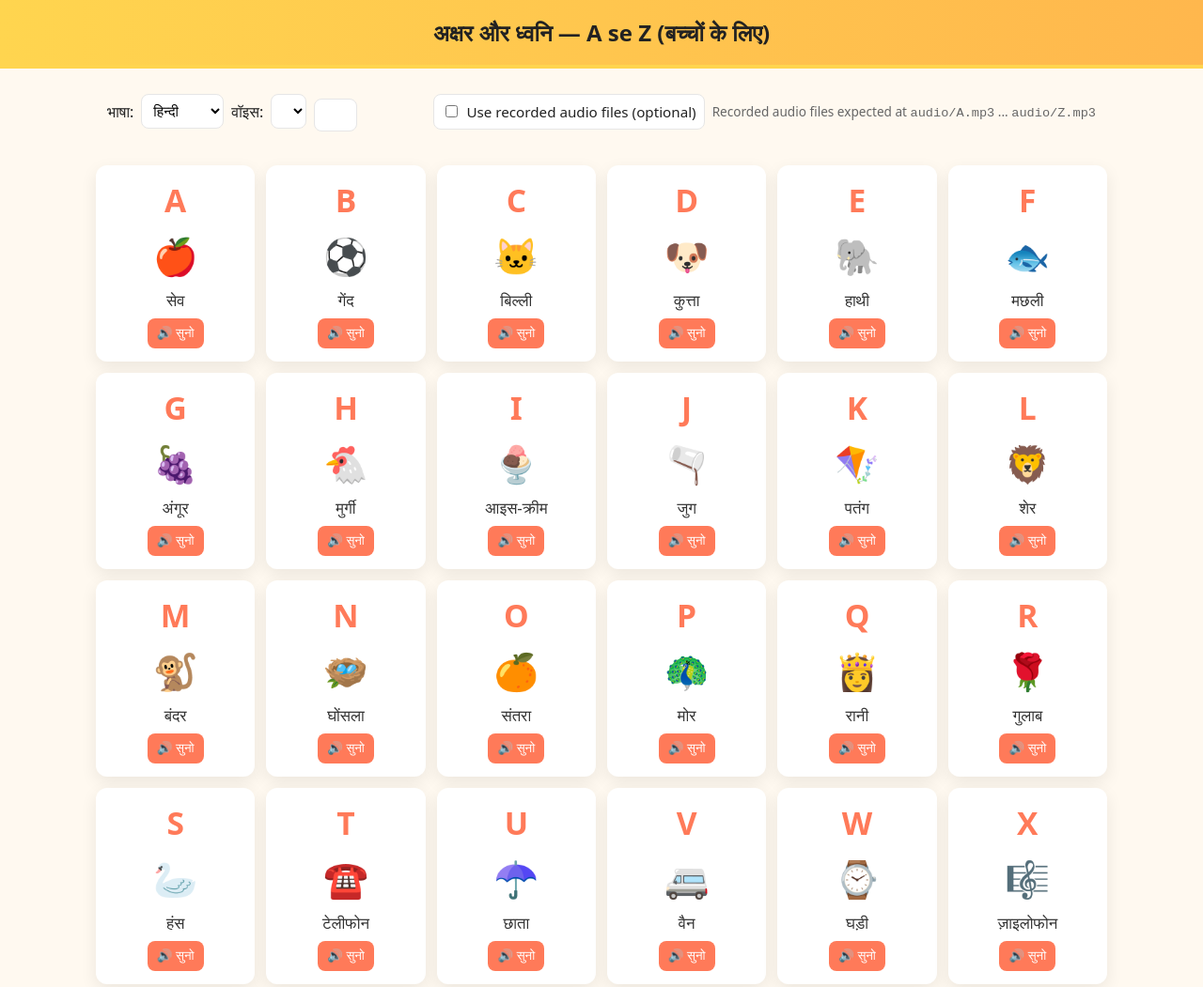
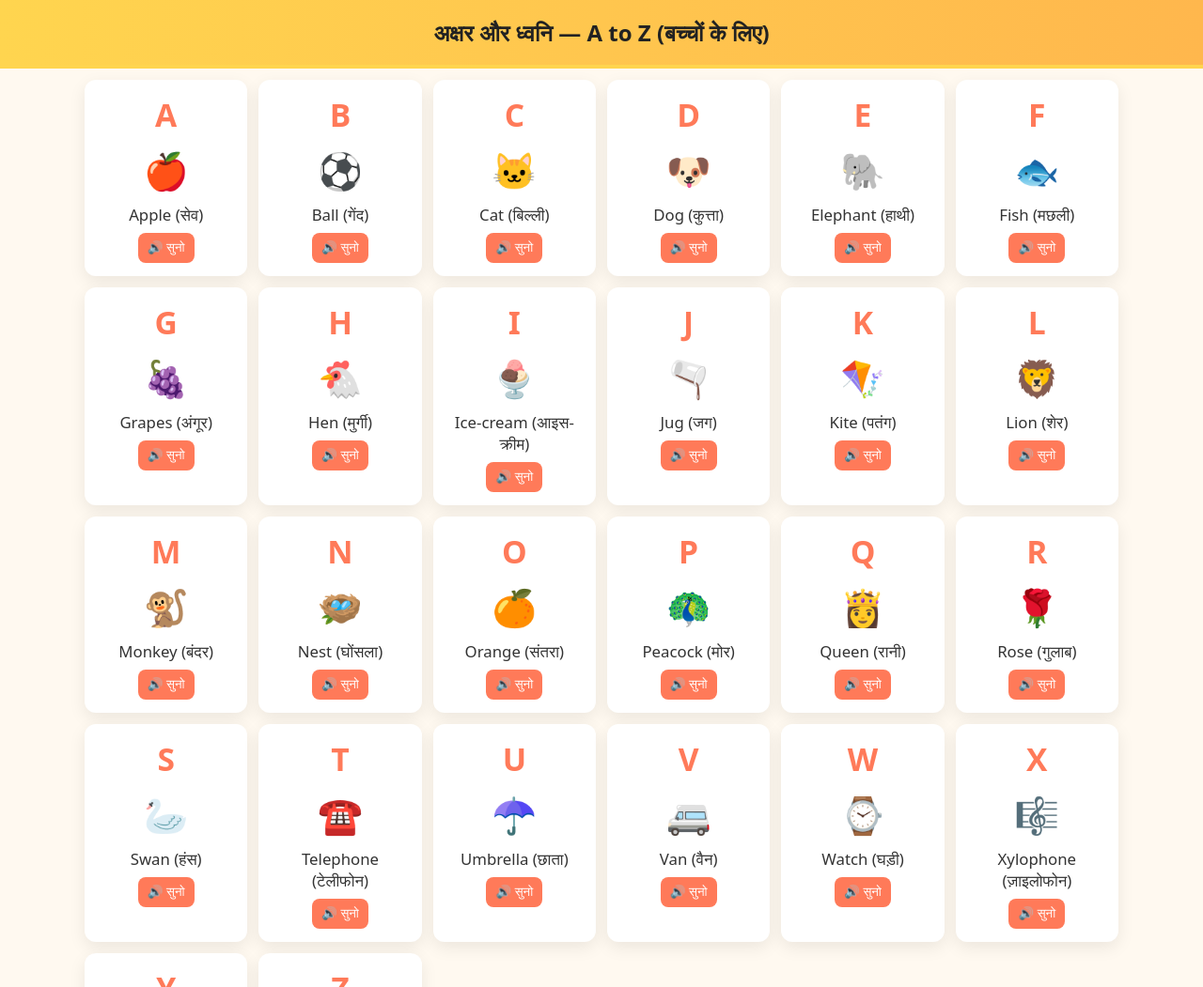
Before and after one commit to dhernsue/ABCD-MASTER-, a plain HTML site: page index.html in a window 1280 px wide. Shown: the top 1051 px of the page at 94% size. Drawn offline with Linux system fonts and the light colour scheme.

Commit message:
Update index.html

```diff
--- a/index.html
+++ b/index.html
@@ -3,235 +3,96 @@
 <head>
   <meta charset="utf-8" />
   <meta name="viewport" content="width=device-width,initial-scale=1" />
-  <title>ABC Phonics - Bacchon ke liye</title>
+  <title>ABC Phonics - बच्चों के लिए</title>
   <style>
-    :root{
-      --bg: #fff9f0;
-      --card: #ffffff;
-      --accent: #ff7a59;
-      --muted: #666;
-      --shadow: 0 6px 18px rgba(0,0,0,0.08);
-      --radius: 12px;
-    }
-    *{box-sizing:border-box}
-    body{font-family: "Noto Sans", "Segoe UI", Roboto, Arial; margin:0; background:var(--bg); color:#222}
+    body{font-family:"Noto Sans","Segoe UI",Roboto,Arial;margin:0;background:#fff9f0;color:#222}
     header{background:linear-gradient(90deg,#ffd54f,#ffb74d);padding:18px;text-align:center;border-bottom:4px solid #ffd54f}
     header h1{margin:0;font-size:1.5rem}
-    .topbar{display:flex;gap:10px;flex-wrap:wrap;justify-content:center;padding:12px;align-items:center}
-    .topbar select, .topbar button, .topbar label{font-size:0.95rem;padding:8px;border-radius:8px;border:1px solid #e6e6e6;background:#fff}
-    .controls{max-width:1100px;margin:12px auto;padding:0 12px}
     .grid{display:grid;grid-template-columns:repeat(6,1fr);gap:12px;padding:12px;max-width:1100px;margin:0 auto}
-    .card{background:var(--card);border-radius:var(--radius);padding:14px;text-align:center;box-shadow:var(--shadow);cursor:pointer;transition:transform .12s ease, box-shadow .12s}
+    .card{background:#fff;border-radius:12px;padding:14px;text-align:center;box-shadow:0 6px 18px rgba(0,0,0,0.08);cursor:pointer;transition:transform .12s ease}
     .card:active{transform:translateY(3px)}
-    .letter{font-size:2.1rem;font-weight:800;color:var(--accent)}
+    .letter{font-size:2.1rem;font-weight:800;color:#ff7a59}
     .emoji{font-size:2.4rem;margin:10px 0}
     .word{font-size:1.05rem;margin-top:6px;color:#333}
-    .playbtn{margin-top:8px;padding:8px 10px;border-radius:8px;border:0;background:var(--accent);color:#fff;cursor:pointer}
-    footer{padding:16px;text-align:center;color:var(--muted);font-size:.95rem}
-    .row{display:flex;gap:8px;align-items:center}
-    .small{font-size:0.85rem;color:var(--muted)}
-    @media (max-width:1000px){ .grid{grid-template-columns:repeat(4,1fr)} }
-    @media (max-width:640px){ .grid{grid-template-columns:repeat(2,1fr)} .topbar{flex-direction:column} }
+    .playbtn{margin-top:8px;padding:8px 10px;border-radius:8px;border:0;background:#ff7a59;color:#fff;cursor:pointer}
+    @media (max-width:1000px){.grid{grid-template-columns:repeat(4,1fr)}}
+    @media (max-width:640px){.grid{grid-template-columns:repeat(2,1fr)}}
   </style>
 </head>
 <body>
   <header>
-    <h1>अक्षर और ध्वनि — A se Z (बच्चों के लिए)</h1>
+    <h1>अक्षर और ध्वनि — A to Z (बच्चों के लिए)</h1>
   </header>
 
-  <div class="controls">
-    <div class="topbar" style="justify-content:space-between;max-width:1100px;margin:0 auto;">
-      <div class="row">
-        भाषा:
-        <select id="langSelect" title="Select language">
-          <option value="hi">हिन्दी</option>
-          <option value="en">English</option>
-        </select>
-
-        वॉइस:
-        <select id="voiceSelect" title="Choose voice"></select>
-
-        <button id="testBtn" class="playbtn">Test</button>
-      </div>
-
-      <div class="row">
-        <label style="display:flex;align-items:center;gap:6px">
-          <input type="checkbox" id="useRecorded"> Use recorded audio files (optional)
-        </label>
-        <span class="small">Recorded audio files expected at <code>audio/A.mp3</code> ... <code>audio/Z.mp3</code></span>
-      </div>
-    </div>
-  </div>
-
-  <main class="grid" id="grid" aria-live="polite"></main>
-
-  <footer>
-    यह prototype browser की Text-to-Speech का उपयोग करता है। अगर आप recorded audio देना चाहते हैं तो files `audio/A.mp3` ... `audio/Z.mp3` रख कर "Use recorded audio files" चेक करें।
-  </footer>
+  <main class="grid" id="grid"></main>
 
 <script>
-/*
-  Alphabet app single-file prototype
-  - By default uses emoji icons and browser SpeechSynthesis
-  - If you add recorded audio files (audio/A.mp3 ... audio/Z.mp3)
-    and enable "Use recorded audio files", the app will try to play them.
-  - Customize words/images below.
-*/
-
 const letters = [
-  {l:'A', emoji:'🍎', hi:'सेव', en:'apple', audio:'A.mp3'},
-  {l:'B', emoji:'⚽️', hi:'गेंद', en:'ball', audio:'B.mp3'},
-  {l:'C', emoji:'🐱', hi:'बिल्ली', en:'cat', audio:'C.mp3'},
-  {l:'D', emoji:'🐶', hi:'कुत्ता', en:'dog', audio:'D.mp3'},
-  {l:'E', emoji:'🐘', hi:'हाथी', en:'elephant', audio:'E.mp3'},
-  {l:'F', emoji:'🐟', hi:'मछली', en:'fish', audio:'F.mp3'},
-  {l:'G', emoji:'🍇', hi:'अंगूर', en:'grapes', audio:'G.mp3'},
-  {l:'H', emoji:'🐔', hi:'मुर्गी', en:'hen', audio:'H.mp3'},
-  {l:'I', emoji:'🍨', hi:'आइस-क्रीम', en:'ice-cream', audio:'I.mp3'},
-  {l:'J', emoji:'🫗', hi:'जुग', en:'jug', audio:'J.mp3'},
-  {l:'K', emoji:'🪁', hi:'पतंग', en:'kite', audio:'K.mp3'},
-  {l:'L', emoji:'🦁', hi:'शेर', en:'lion', audio:'L.mp3'},
-  {l:'M', emoji:'🐒', hi:'बंदर', en:'monkey', audio:'M.mp3'},
-  {l:'N', emoji:'🪺', hi:'घोंसला', en:'nest', audio:'N.mp3'},
-  {l:'O', emoji:'🍊', hi:'संतरा', en:'orange', audio:'O.mp3'},
-  {l:'P', emoji:'🦚', hi:'मोर', en:'peacock', audio:'P.mp3'},
-  {l:'Q', emoji:'👸', hi:'रानी', en:'queen', audio:'Q.mp3'},
-  {l:'R', emoji:'🌹', hi:'गुलाब', en:'rose', audio:'R.mp3'},
-  {l:'S', emoji:'🦢', hi:'हंस', en:'swan', audio:'S.mp3'},
-  {l:'T', emoji:'☎️', hi:'टेलीफोन', en:'telephone', audio:'T.mp3'},
-  {l:'U', emoji:'☂️', hi:'छाता', en:'umbrella', audio:'U.mp3'},
-  {l:'V', emoji:'🚐', hi:'वैन', en:'van', audio:'V.mp3'},
-  {l:'W', emoji:'⌚', hi:'घड़ी', en:'watch', audio:'W.mp3'},
-  {l:'X', emoji:'🎼', hi:'ज़ाइलोफोन', en:'xylophone', audio:'X.mp3'},
-  {l:'Y', emoji:'⛵', hi:'यॉट', en:'yacht', audio:'Y.mp3'},
-  {l:'Z', emoji:'🦓', hi:'ज़ेब्रा', en:'zebra', audio:'Z.mp3'}
+  {l:'A', emoji:'🍎', hi:'सेव', en:'Apple'},
+  {l:'B', emoji:'⚽️', hi:'गेंद', en:'Ball'},
+  {l:'C', emoji:'🐱', hi:'बिल्ली', en:'Cat'},
+  {l:'D', emoji:'🐶', hi:'कुत्ता', en:'Dog'},
+  {l:'E', emoji:'🐘', hi:'हाथी', en:'Elephant'},
+  {l:'F', emoji:'🐟', hi:'मछली', en:'Fish'},
+  {l:'G', emoji:'🍇', hi:'अंगूर', en:'Grapes'},
+  {l:'H', emoji:'🐔', hi:'मुर्गी', en:'Hen'},
+  {l:'I', emoji:'🍨', hi:'आइस-क्रीम', en:'Ice-cream'},
+  {l:'J', emoji:'🫗', hi:'जग', en:'Jug'},
+  {l:'K', emoji:'🪁', hi:'पतंग', en:'Kite'},
+  {l:'L', emoji:'🦁', hi:'शेर', en:'Lion'},
+  {l:'M', emoji:'🐒', hi:'बंदर', en:'Monkey'},
+  {l:'N', emoji:'🪺', hi:'घोंसला', en:'Nest'},
+  {l:'O', emoji:'🍊', hi:'संतरा', en:'Orange'},
+  {l:'P', emoji:'🦚', hi:'मोर', en:'Peacock'},
+  {l:'Q', emoji:'👸', hi:'रानी', en:'Queen'},
+  {l:'R', emoji:'🌹', hi:'गुलाब', en:'Rose'},
+  {l:'S', emoji:'🦢', hi:'हंस', en:'Swan'},
+  {l:'T', emoji:'☎️', hi:'टेलीफोन', en:'Telephone'},
+  {l:'U', emoji:'☂️', hi:'छाता', en:'Umbrella'},
+  {l:'V', emoji:'🚐', hi:'वैन', en:'Van'},
+  {l:'W', emoji:'⌚', hi:'घड़ी', en:'Watch'},
+  {l:'X', emoji:'🎼', hi:'ज़ाइलोफोन', en:'Xylophone'},
+  {l:'Y', emoji:'⛵', hi:'नाव', en:'Yacht'},
+  {l:'Z', emoji:'🦓', hi:'ज़ेब्रा', en:'Zebra'}
 ];
 
 const grid = document.getElementById('grid');
-const langSelect = document.getElementById('langSelect');
-const voiceSelect = document.getElementById('voiceSelect');
-const testBtn = document.getElementById('testBtn');
-const useRecorded = document.getElementById('useRecorded');
 
 function createCard(item){
   const el = document.createElement('div');
   el.className = 'card';
-  el.setAttribute('role','button');
-  el.setAttribute('tabindex','0');
   el.innerHTML = `
     <div class="letter">${item.l}</div>
-    <div class="emoji" aria-hidden="true">${item.emoji}</div>
-    <div class="word" data-hi="${item.hi}" data-en="${item.en}">${item.hi}</div>
-    <button class="playbtn" aria-label="Suno ${item.l}">🔊 सुनो</button>
+    <div class="emoji">${item.emoji}</div>
+    <div class="word">${item.en} (${item.hi})</div>
+    <button class="playbtn">🔊 सुनो</button>
   `;
-  // Click handlers on both card and the button
   el.querySelector('.playbtn').addEventListener('click', (ev)=>{
     ev.stopPropagation();
     playItem(item);
   });
-  el.addEventListener('click', ()=>playItem(item));
-  el.addEventListener('keypress', (e)=>{ if(e.key === 'Enter' || e.key === ' ') playItem(item); });
   return el;
 }
 
 letters.forEach(it => grid.appendChild(createCard(it)));
 
 function speakText(text, lang){
-  if(!('speechSynthesis' in window)) {
-    alert('Aapke browser mein Text-to-Speech available nahi hai. Chrome/Edge ka latest version use karein.');
-    return;
-  }
   const utter = new SpeechSynthesisUtterance(text);
-  const voices = speechSynthesis.getVoices();
-  const sel = voiceSelect.value;
-  if(voices[sel]) utter.voice = voices[sel];
-  utter.lang = lang === 'hi' ? 'hi-IN' : 'en-US';
-  speechSynthesis.cancel();
+  utter.lang = lang;
   speechSynthesis.speak(utter);
 }
 
-function playRecordedAudio(letterObj){
-  // tries to play audio/<filename> relative to this HTML file
-  const base = 'audio/';
-  const file = base + (letterObj.l) + '.mp3'; // expects A.mp3, B.mp3, ...
-  const a = new Audio(file);
-  a.play().catch(err=>{
-    // fallback to TTS if file missing/unplayable
-    console.warn('Recorded audio not playable:', err);
-    const lang = langSelect.value;
-    const text = lang === 'hi' ? letterObj.hi : letterObj.en;
-    speakText(text, lang);
-  });
+function playItem(item){
+  speechSynthesis.cancel();
+
+  // Step 1: बोलो English word
+  speakText(item.en, "en-US");
+
+  // Step 2: थोड़े gap के बाद हिंदी मतलब बोलो
+  setTimeout(()=>{
+    speakText(`${item.en} मतलब ${item.hi}`, "hi-IN");
+  }, 1000);
 }
-
-function playItem(item){
-  const useRec = useRecorded.checked;
-  if(useRec){
-    // attempt recorded, fall back to TTS automatically inside playRecordedAudio
-    playRecordedAudio(item);
-  } else {
-    const lang = langSelect.value;
-    const text = lang === 'hi' ? item.hi : item.en;
-    // Optionally prepend letter name: "A for Apple" in English or "A matlab Apple, Apple = सेव" in Hindi
-    if(lang === 'en'){
-      speakText(`${item.l} for ${text}`, 'en');
-    } else {
-      // Hindi phrasing
-      speakText(`${item.l} matlab ${text}`, 'hi');
-    }
-  }
-}
-
-/* populate voices */
-function populateVoices(){
-  const voices = speechSynthesis.getVoices();
-  voiceSelect.innerHTML = '';
-  voices.forEach((v, idx) => {
-    const opt = document.createElement('option');
-    opt.value = idx;
-    opt.textContent = `${v.name} — ${v.lang}`;
-    voiceSelect.appendChild(opt);
-  });
-  // select a Hindi voice if available when Hindi is selected
-  selectPreferredVoice();
-}
-speechSynthesis.onvoiceschanged = populateVoices;
-populateVoices();
-
-function selectPreferredVoice(){
-  const voices = speechSynthesis.getVoices();
-  const lang = langSelect.value;
-  if(!voices.length) return;
-  // Try to pick first voice that matches lang
-  let idx = voices.findIndex(v => v.lang && v.lang.toLowerCase().startsWith(lang === 'hi' ? 'hi' : 'en'));
-  if(idx === -1) idx = 0;
-  voiceSelect.value = idx;
-}
-
-/* test button */
-testBtn.addEventListener('click', ()=>{
-  const lang = langSelect.value;
-  const text = lang === 'hi' ? 'यह एक परीक्षण है' : 'This is a test';
-  speakText(text, lang);
-});
-
-/* change voice selection when language changes to try to pick matching voice */
-langSelect.addEventListener('change', ()=>{
-  selectPreferredVoice();
-});
-
-/* keyboard accessibility: space/enter already handled on card element */
-
-/* Helpful: Preload recorded audio existence check (non-blocking) */
-function checkAudioFiles(){
-  // Not strictly necessary, but we can mark cards with missing audio if we want.
-  // skipping heavy checks to keep startup fast.
-}
-
-/* init */
-checkAudioFiles();
-
-/* Optional: allow clicking letter to show vocabulary in chosen language in aria-live region */
 </script>
 </body>
-          </html>
+</html>
```
